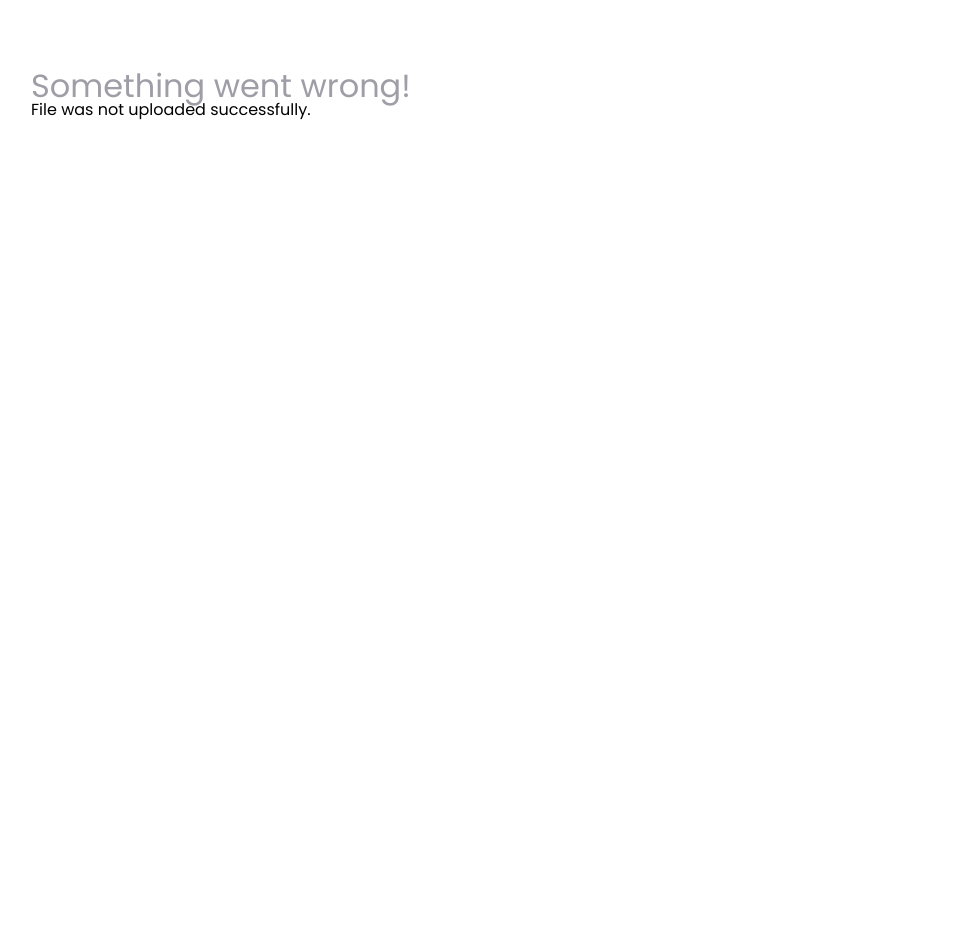
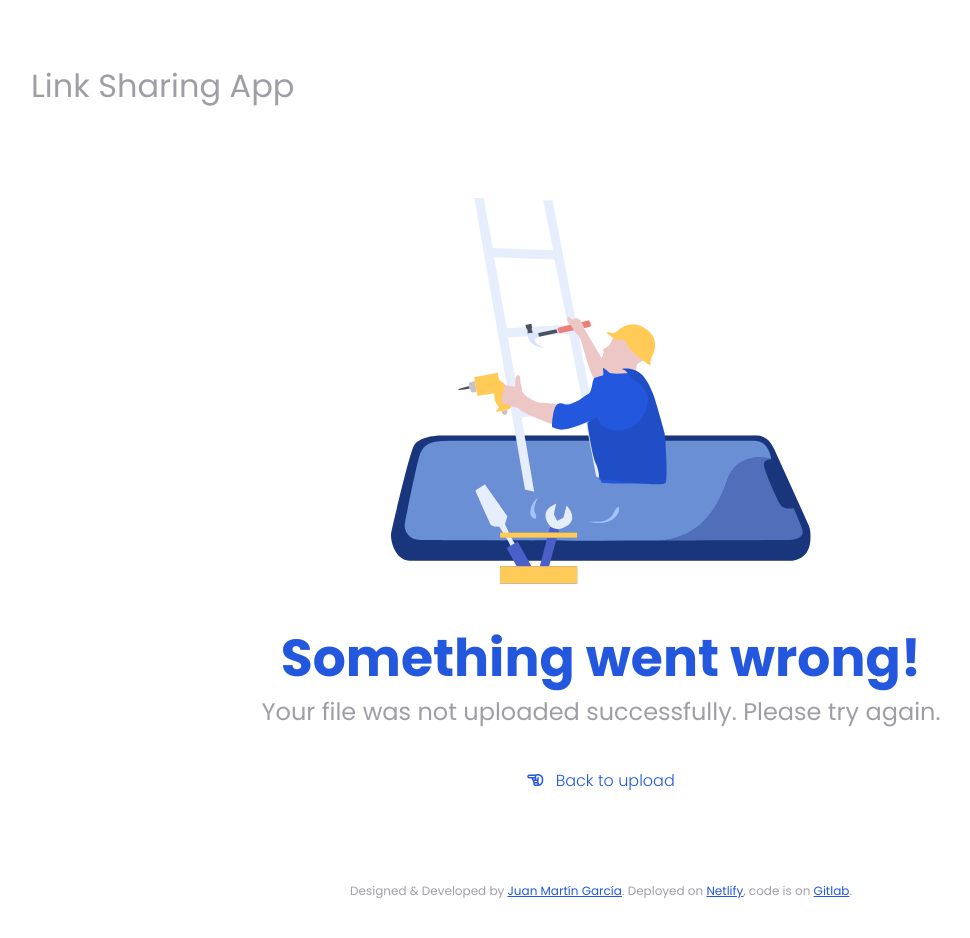
Before and after one commit to imjuangarcia/link-sharing-app, a website: page public/error.html in a window 1280 px wide. Shown: the whole page, without its empty margins (39-1009 px from the left). Before the commit the page ends 800 px from the top, so only its background shows below. Drawn offline with Linux system fonts and the light colour scheme.

Commit message:
Error page styling

```diff
--- a/public/css/style.css
+++ b/public/css/style.css
@@ -27,8 +27,17 @@ header {
 
 header h1 {
   font-size: 2rem;
+  opacity: 0.4;
+}
+
+header h1 a {
   color: var(--black);
-  opacity: 0.4;
+  text-decoration: none;
+  transition: all 0.3s ease-in-out;
+}
+
+header h1 a:hover {
+  opacity: 0.8;
 }
 
 /* drag & drop */
@@ -198,43 +207,55 @@ footer p a:hover {
 }
 
 /* success */
-.success {
+.success,
+.error {
   margin: 6rem auto;
   display: flex;
   flex-direction: column;
   align-items: center;
 }
 
-.success img {
+.success img,
+.error img {
   margin-bottom: 3rem;
 }
 
-.success h2 {
+.success h2,
+.error h2 {
   font-weight: 900;
   color: var(--blue);
   font-size: 3.25rem;
 }
 
-.success p {
+.success p,
+.error p {
   font-size: 1.5rem;
   color: var(--black);
   opacity: 0.4;
   margin: 1rem 0;
 }
 
-.success a {
+.success a,
+.error a {
   font-size: 1rem;
   color: var(--blue);
   text-decoration: none;
   transition: all 0.3s ease-in-out;
+  font-weight: 300;
 }
 
-.success a i {
+.success a i,
+.error a i {
   margin-right: 0.5rem;
 }
 
-.success a:hover {
+.success a:hover,
+.error a:hover {
   opacity: 0.8;
+}
+
+.error a {
+  margin-top: 2rem;
 }
 
 /* input link */
--- a/public/error.html
+++ b/public/error.html
@@ -23,9 +23,28 @@
 <body>
   <main>
     <header>
-      <h1>Something went wrong!</h1>
+      <h1><a href="/">Link Sharing App</a></h1>
     </header>
-    <p>File was not uploaded successfully.</p>
+    <section class="error">
+      <img src="images/error.svg"
+        alt="Illustration of a mechanic with a stair and repair tools, inside of a mobile phone">
+      <h2>Something went wrong!</h2>
+      <p>Your file was not uploaded successfully. Please try again.</p>
+      <a href="/">
+        <i class="far fa-hand-point-left"></i>
+        Back to upload
+      </a>
+    </section>
+    <footer>
+      <p>
+        Designed &amp; Developed by <a href="https://www.juangarcia.design" target="_blank"
+          rel="noopener noreferrer">Juan
+          Mart&iacute;n Garc&iacute;a</a>. Deployed on <a href="https://www.netlify.com" target="_blank"
+          rel="noopener noreferrer">Netlify</a>, code is on <a
+          href="https://gitlab.com/jmg-side-projects/link-sharing-app" target="_blank"
+          rel="noopener noreferrer">Gitlab</a>.
+      </p>
+    </footer>
   </main>
   <script src="https://kit.fontawesome.com/2afe2b3583.js" crossorigin="anonymous"></script>
 </body>
```
Also changed, not shown: public/index.html (+1 -1 lines), public/success.html (+1 -1 lines), public/images/error.svg (added).
